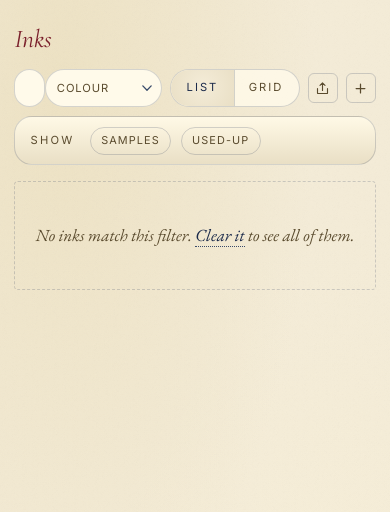
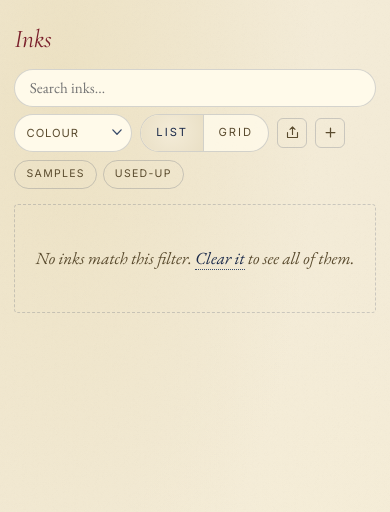
Before and after one commit to 098799/pypen, a Django app: page /inks/ in a window 390 px wide. Shown: the top 512 px of the page. Run offline with Django 3.2, Linux system fonts and the light colour scheme; the visitor is signed in with stand-in values (Sample User, id 1); data that the repository does not hold is empty; some libraries are stand-ins or nearby versions.

Commit message:
Rethink the button, and give the inks header its two wasted rows back
The button first, since the last pass only took the fake bevel off and left the
shape alone. A 44px maroon lozenge in 0.82rem caps still outweighed the serif
title it sat beside — "+ NEW INKING" was louder than "Inkings", which is
backwards. The app already owns an idiom for emphasis and it is not the pill:
the "inked" ribbon, a small squared block of flat colour under uppercase Inter.
Buttons follow it now — 3px corners, 0.7rem, 40px tall, secondary ones reduced
to an outline. Subordinate to the titles instead of competing with them.

They were misaligned with those titles too. .page-head aligned items flex-end,
so the descender space under "Inkings" pushed the button visibly below the word
it sits next to. Baselines are what the eye actually reads; aligned on those.

The inks header had grown to five rows before the first ink. Three go:

* The search field had collapsed to an empty stub — the sort select I added
  last pass pushed the toolbar past a 390px phone, and search, being the only
  flexible item, was what gave. It takes its own row under 620px now.
* Show/samples/used-up was a rounded plate on one line and the colours another
  under it. They are all one kind of thing — a filter each — so they are one
  scrolling row, and the plate goes the way of the rest of the raised plastic.
* A third strip of colour names sat above both. The shell derives a jump strip
  from the group headings and already declines to when the page navigates
  itself — it tests for .rotbar or .color-cards, and renaming .color-cards to
  .filter-row in this same change walked it straight past the guard. Guard
  updated; the keyboard layer's strip list too, which had drifted separately
  and never knew about .rotbar at all.

First ink on a 390px phone: ~600px from the top down to ~440px.

Co-Authored-By: Claude Opus 5 <noreply@anthropic.com>

```diff
--- a/dpypen/dpypen/items/static/items/css/app.css
+++ b/dpypen/dpypen/items/static/items/css/app.css
@@ -2058,6 +2060,11 @@ html[data-theme="dark"] ::selection {
   border-radius: 999px;
 }
 .toolbar .icon-btn { flex: 0 0 auto; }
+.toolbar-search input[type="search"] { min-width: 0; }
+@media (max-width: 620px) {
+  .toolbar { flex-wrap: wrap; row-gap: 0.4rem; }
+  .toolbar-search { flex: 1 1 100%; order: -1; }
+}
 .sort-select {
   flex: 0 0 auto;
   padding: 0.4rem 1.6rem 0.4rem 0.7rem;
--- a/dpypen/dpypen/items/templates/items/_keys.html
+++ b/dpypen/dpypen/items/templates/items/_keys.html
@@ -120,7 +120,7 @@
     lightbox: null,
     popinScroll: null,
     // what u/p steer sideways: the group jump strip and the filter rows
-    strips: '.jumpbar, .filter-bar, .view-toggle, .samples-strip, .pen-photo-thumbs'
+    strips: '.jumpbar, .filter-row, .rotbar, .view-toggle, .samples-strip, .pen-photo-thumbs'
   };
 
   // ——— mode: full (all keys) · leader (only m…, for when Vimium is driving)
--- a/dpypen/dpypen/items/templates/items/_shell.html
+++ b/dpypen/dpypen/items/templates/items/_shell.html
@@ -509,7 +509,7 @@ live behind More.
        of which name the same groups this strip would. Three stacked copies of
        one navigation was most of the first screen on a phone; where the page
        already navigates itself, the derived strip is pure duplication. */
-    if (document.querySelector(".rotbar, .color-cards")) return;
+    if (document.querySelector(".rotbar, .filter-row")) return;
 
     var groups = Array.prototype.slice.call(
       host.querySelectorAll("[data-listnav-group]"));
--- a/dpypen/dpypen/items/templates/items/inks/_filters.html
+++ b/dpypen/dpypen/items/templates/items/inks/_filters.html
@@ -4,8 +4,7 @@ copy. Every URL here comes from the view, derived from the live query string —
 the hand-written ones this replaces spelled out the params they remembered and
 so dropped ?q=, losing the search the moment you picked a colour.
 {% endcomment %}
-<nav class="filter-bar" aria-label="Ink filters">
-  <span class="fb-label">Show</span>
+<nav class="filter-row" aria-label="Ink filters">
   <a href="{{ filters.toggle_samples_url }}"
      class="fb-toggle{% if filters.include_samples %} on{% endif %}"
      hx-get="{{ filters.toggle_samples_url }}"
@@ -16,19 +15,9 @@ so dropped ?q=, losing the search the moment you picked a colour.
      hx-get="{{ filters.toggle_used_url }}"
      hx-target="#inkContentBody" hx-swap="outerHTML" hx-select="#inkContentBody"
      hx-push-url="true">Used-up</a>
-  {% if filters.include_samples or filters.include_used or filters.color or filters.q %}
-  <a href="{{ filters.clear_url }}" class="fb-clear"
-     hx-get="{{ filters.clear_url }}"
-     hx-target="#inkContentBody" hx-swap="outerHTML" hx-select="#inkContentBody"
-     hx-push-url="true">clear all</a>
-  {% endif %}
-</nav>
-
-{% if filters.color_chips %}
-<div class="color-cards">
+  {% if filters.color_chips %}<span class="fb-sep"></span>{% endif %}
   {% for c in filters.color_chips %}
-  <a href="{{ c.url }}"
-     class="{% if filters.color == c.color %}on{% endif %}"
+  <a href="{{ c.url }}" class="cc{% if filters.color == c.color %} on{% endif %}"
      style="--cc: {{ c.hex }};"
      hx-get="{{ c.url }}"
      hx-target="#inkContentBody" hx-swap="outerHTML" hx-select="#inkContentBody"
@@ -38,5 +27,10 @@ so dropped ?q=, losing the search the moment you picked a colour.
     <span class="cc-count">{{ c.count }}</span>
   </a>
   {% endfor %}
-</div>
-{% endif %}
+  {% if filters.include_samples or filters.include_used or filters.color or filters.q %}
+  <a href="{{ filters.clear_url }}" class="fb-clear"
+     hx-get="{{ filters.clear_url }}"
+     hx-target="#inkContentBody" hx-swap="outerHTML" hx-select="#inkContentBody"
+     hx-push-url="true">clear</a>
+  {% endif %}
+</nav>
--- a/dpypen/dpypen/items/templates/items/inks/list.html
+++ b/dpypen/dpypen/items/templates/items/inks/list.html
@@ -2,123 +2,102 @@
 {% block title %}Inks · Grining Fountain Pens{% endblock %}
 
 {% block extra_css %}
-.filter-bar {
+/* -------- Filter row --------------------------------------------------------
+   Show/samples/used-up used to be its own rounded plate on its own line, and
+   the colours another line under it: two rows of chrome, ~150px, before the
+   first ink on a phone. They are all the same kind of thing — one filter each
+   — so they are one scrolling row now, and the plate is gone with the rest of
+   the raised-plastic look. */
+.filter-row {
   display: flex;
   align-items: center;
-  gap: 0.6rem;
-  flex-wrap: wrap;
-  margin: 0 0 1rem;
-  padding: 0.35rem 0.5rem;
-  background: linear-gradient(180deg, var(--plate-top), var(--paper-dark));
-  border: 1px solid var(--ink-line);
-  border-radius: 999px;
-}
-.filter-bar .fb-label {
-  font-family: "Inter", sans-serif;
-  font-size: 0.7rem;
-  letter-spacing: 0.2em;
-  text-transform: uppercase;
-  color: var(--muted);
-  padding: 0 0.35rem;
-}
-.filter-bar .fb-toggle {
-  padding: 0.28rem 0.65rem;
-  border-radius: 999px;
-  border: 1px solid var(--ink-line);
-  font-family: "Inter", sans-serif;
-  font-size: 0.68rem;
-  letter-spacing: 0.1em;
-  text-transform: uppercase;
-  color: var(--muted);
-  text-decoration: none;
-}
-.filter-bar .fb-toggle:hover { color: var(--ink); border-color: var(--accent); }
-.filter-bar .fb-toggle.on {
-  color: var(--ink);
-  background: radial-gradient(circle at 50% 45%, var(--paper), var(--paper-dark));
-  box-shadow: var(--plate-active);
-}
-.filter-bar .fb-sep {
-  width: 1px; height: 22px;
-  background: var(--ink-line);
-  margin: 0 0.2rem;
-}
-.filter-bar .fb-clear {
-  margin-left: auto;
-  font-family: "Inter", sans-serif;
-  font-size: 0.68rem;
-  letter-spacing: 0.15em;
-  text-transform: uppercase;
-  color: var(--muted);
-  text-decoration: none;
-  border: none;
-}
-.filter-bar .fb-clear:hover { color: var(--accent); border: none; }
-@media (max-width: 560px) {
-  .filter-bar { border-radius: 18px; padding: 0.6rem; }
-}
-
-/* -------- Colour cards -------- */
-/* Was a 4-across grid of 110px plate-shadowed cards — four rows of colour
-   navigation, roughly 460px, before the first ink. The same 16 colours read
-   fine as one scrolling row of flat swatches. The dot kept its inset
-   highlight-and-shade too, which is the plastic look being removed elsewhere. */
-.color-cards {
-  display: flex;
   gap: 0.35rem;
   overflow-x: auto;
   scrollbar-width: none;
-  margin: 0 0 1rem;
+  margin: 0 0 0.8rem;
   padding-bottom: 0.15rem;
 }
-.color-cards::-webkit-scrollbar { display: none; }
-/* The scrollbar is hidden, which is right on a phone and a trap with a mouse:
-   at 1440px five of the sixteen colours sat 486px past the right edge with no
-   affordance at all. Where there is room for a second row, wrap instead. */
+.filter-row::-webkit-scrollbar { display: none; }
+/* Hiding the scrollbar is right on a phone and a trap with a mouse: at 1440px
+   the last colours sat well past the right edge with no affordance at all.
+   Where there is room to wrap, wrap. */
 @media (min-width: 900px) {
-  .color-cards { flex-wrap: wrap; overflow-x: visible; }
+  .filter-row { flex-wrap: wrap; overflow-x: visible; }
 }
-.color-cards a {
-  --cc: var(--ink-unknown);
+.filter-row .fb-toggle,
+.filter-row .cc {
   flex: 0 0 auto;
   display: inline-flex;
   align-items: center;
   gap: 0.4rem;
-  padding: 0.3rem 0.7rem 0.3rem 0.4rem;
   border: 1px solid var(--ink-line);
   border-radius: 999px;
   background: none;
   box-shadow: none;
   text-decoration: none;
   white-space: nowrap;
-  transition: border-color 0.15s, background 0.15s;
+  transition: border-color 0.15s, background 0.15s, color 0.15s;
 }
-.color-cards a:hover { border-color: color-mix(in srgb, var(--cc) 55%, var(--ink-line)); }
-.color-cards a .cc-dot {
-  width: 16px; height: 16px;
-  border-radius: 50%;
-  background: var(--cc);
-  box-shadow: none;
-  border: 1px solid color-mix(in srgb, #000 18%, transparent);
-}
-.color-cards a .cc-label {
+.filter-row .fb-toggle {
+  padding: 0.3rem 0.7rem;
   font-family: "Inter", sans-serif;
   font-size: 0.66rem;
   letter-spacing: 0.12em;
   text-transform: uppercase;
   color: var(--muted);
 }
-.color-cards a .cc-count {
+.filter-row .fb-toggle:hover { color: var(--ink); border-color: var(--accent); }
+.filter-row .fb-toggle.on {
+  color: var(--ink);
+  border-color: var(--accent);
+  background: color-mix(in srgb, var(--accent) 10%, transparent);
+}
+.filter-row .fb-sep {
+  flex: 0 0 auto;
+  width: 1px; height: 20px;
+  background: var(--ink-line);
+  margin: 0 0.25rem;
+}
+.filter-row .cc {
+  --cc: var(--ink-unknown);
+  padding: 0.3rem 0.7rem 0.3rem 0.4rem;
+}
+.filter-row .cc:hover { border-color: color-mix(in srgb, var(--cc) 55%, var(--ink-line)); }
+.filter-row .cc .cc-dot {
+  width: 16px; height: 16px;
+  border-radius: 50%;
+  background: var(--cc);
+  border: 1px solid color-mix(in srgb, #000 18%, transparent);
+}
+.filter-row .cc .cc-label {
+  font-family: "Inter", sans-serif;
+  font-size: 0.66rem;
+  letter-spacing: 0.12em;
+  text-transform: uppercase;
+  color: var(--muted);
+}
+.filter-row .cc .cc-count {
   font-family: "Cormorant Garamond", Georgia, serif;
   font-size: 0.9rem;
   color: var(--ink);
 }
-.color-cards a.on {
+.filter-row .cc.on {
   border-color: var(--cc);
   background: color-mix(in srgb, var(--cc) 12%, transparent);
 }
-.color-cards a.on .cc-label { color: var(--ink); font-weight: 500; }
+.filter-row .cc.on .cc-label { color: var(--ink); font-weight: 500; }
+.filter-row .fb-clear {
+  flex: 0 0 auto;
+  padding: 0.3rem 0.5rem;
+  font-family: "Inter", sans-serif;
+  font-size: 0.66rem;
+  letter-spacing: 0.12em;
+  text-transform: uppercase;
+  color: var(--muted);
+  text-decoration: none;
+  border: none;
 }
+.filter-row .fb-clear:hover { color: var(--accent); border: none; }
 
 {% endblock %}
 
```
Also changed, not shown: other parts of dpypen/dpypen/items/static/items/css/app.css (+28 -26 lines).
